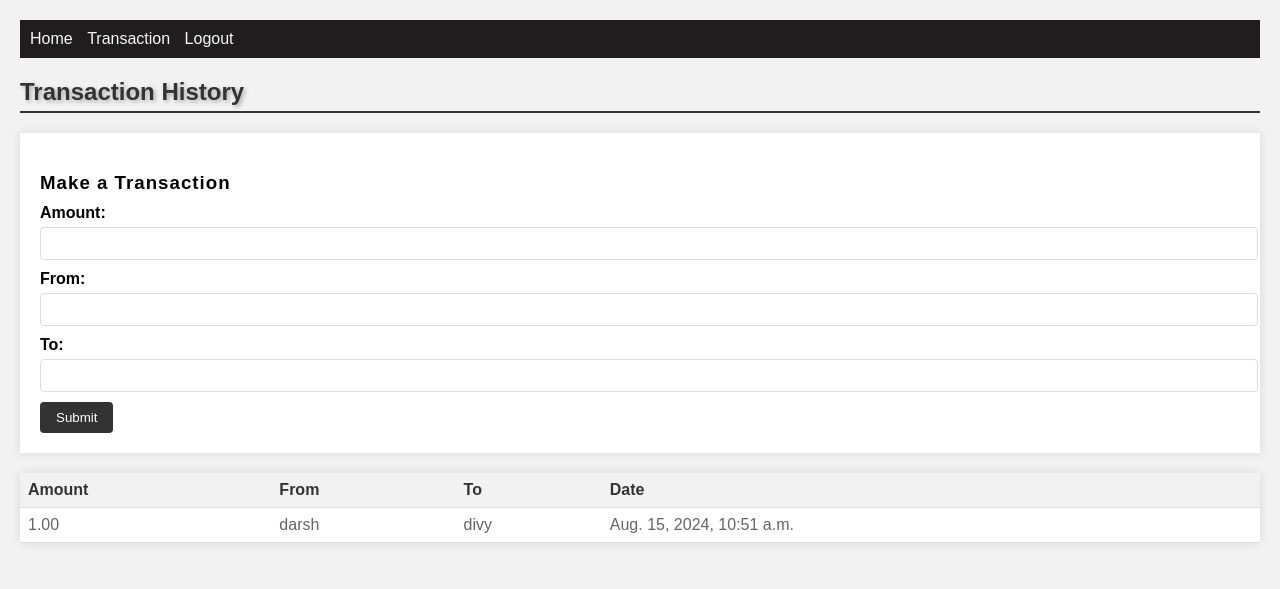
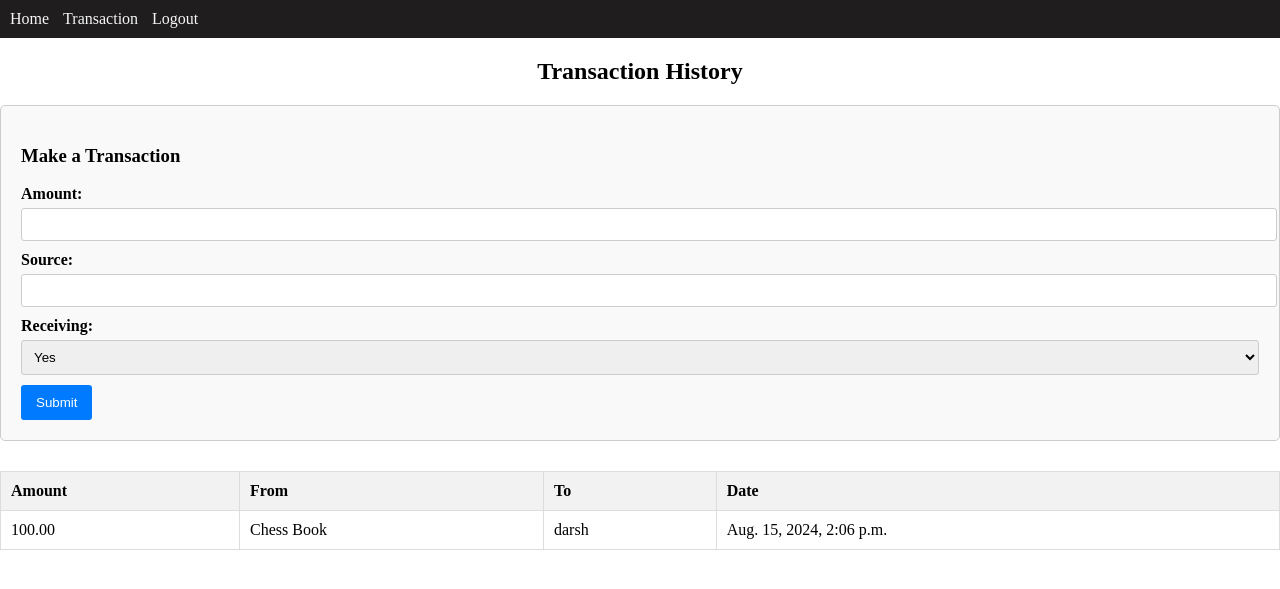
Before and after one commit to someonewhoexists1210/FinanceAPI, a Django app: page /transaction/ in a window 1280 px wide. Shown: the top 589 px of the page. Run offline with Django 5.2, Linux system fonts and the light colour scheme; a user stored in the database is signed in; data comes from the database, SQL or seed files in the repository.

Commit message:
Changed model

```diff
--- a/frontend/static/css/transaction.css
+++ b/frontend/static/css/transaction.css
@@ -1,99 +1,16 @@
-body {
-    font-family: Arial, sans-serif;
-    background-color: #f2f2f2;
-}
-
-h2 {
-    color: #333;
+#title {
     font-size: 24px;
     font-weight: bold;
-    margin-bottom: 10px;
-    text-shadow: 2px 2px 4px rgba(0, 0, 0, 0.3);
-}
-
-h4 {
-    color: #666;
-    font-size: 18px;
-    margin-bottom: 5px;
-    text-transform: uppercase;
-}
-
-input[type="hidden"] {
-    display: none;
-}
-
-/* Additional Styling */
-
-body {
-    padding: 20px;
-}
-
-h2 {
-    border-bottom: 2px solid #333;
-    padding-bottom: 5px;
-}
-
-h4 {
-    font-weight: bold;
-    letter-spacing: 1px;
-}
-
-input[type="hidden"] {
-    visibility: hidden;
-}
-
-table {
-    width: 100%;
-    border-collapse: collapse;
-}
-
-th, td {
-    padding: 8px;
-    text-align: left;
-    border-bottom: 1px solid #ddd;
-}
-
-tr:hover {
-    background-color: #f5f5f5;
-}
-
-
-table {
-    margin-top: 20px;
-    background-color: #fff;
-    box-shadow: 0px 0px 10px rgba(0, 0, 0, 0.1);
-}
-
-th {
-    background-color: #f2f2f2;
-    color: #333;
-    font-weight: bold;
-}
-
-td {
-    background-color: #fff;
-    color: #666;
-}
-
-tr:nth-child(even) {
-    background-color: #f9f9f9;
+    margin-bottom: 20px;
+    text-align: center;
 }
 
 #transaction-form {
-    margin-top: 20px;
+    margin-bottom: 30px;
     padding: 20px;
-    background-color: #fff;
-    box-shadow: 0px 0px 10px rgba(0, 0, 0, 0.1);
-}
-
-#transaction-form h3 {
-    font-weight: bold;
-    letter-spacing: 1px;
-    margin-bottom: 10px;
-}
-
-#transaction-form form {
-    margin-top: 10px;
+    border: 1px solid #ccc;
+    border-radius: 5px;
+    background-color: #f9f9f9;
 }
 
 #transaction-form label {
@@ -102,24 +19,44 @@ tr:nth-child(even) {
     font-weight: bold;
 }
 
-#transaction-form input[type="number"],
-#transaction-form input[type="text"] {
+#transaction-form input,
+#transaction-form select {
     width: 100%;
     padding: 8px;
-    border: 1px solid #ddd;
-    border-radius: 4px;
     margin-bottom: 10px;
+    border: 1px solid #ccc;
+    border-radius: 3px;
 }
 
-#transaction-form button[type="submit"] {
-    padding: 8px 16px;
-    background-color: #333;
-    color: #fff;
+#transaction-form button {
+    padding: 10px 15px;
+    background-color: #007bff;
+    color: white;
     border: none;
-    border-radius: 4px;
+    border-radius: 3px;
     cursor: pointer;
 }
 
-#transaction-form button[type="submit"]:hover {
-    background-color: #555;
+#transaction-form button:hover {
+    background-color: #0056b3;
 }
+
+#list {
+    margin-top: 20px;
+}
+
+#list table {
+    width: 100%;
+    border-collapse: collapse;
+}
+
+#list th, #list td {
+    padding: 10px;
+    border: 1px solid #ddd;
+    text-align: left;
+}
+
+#list th {
+    background-color: #f2f2f2;
+    font-weight: bold;
+}
--- a/frontend/templates/transaction.html
+++ b/frontend/templates/transaction.html
@@ -15,12 +15,16 @@
         <label for="amount">Amount:</label>
         <input type="number" name="amount" id="amount" required>
         <br>
-        <label for="fromUser">From:</label>
-        <input type="text" name="fromUser" id="fromUser" required>
+        <label for="source">Source:</label>
+        <input name="source" id="source" required>
         <br>
-        <label for="toUser">To:</label>
-        <input type="text" name="toUser" id="toUser" required>
+        <label for="receiving">Receiving:</label>
+        <select name='recieving' id='receiving'>
+            <option value='1'>Yes</option>
+            <option value='0'>No</option>
+        </select>
         <br>
+
         <button type="submit">Submit</button>
     </form>
 </div>
@@ -36,8 +40,13 @@
         {% for transaction in transactions %}
             <tr>
                 <td>{{ transaction.amount }}</td>
-                <td>{{ transaction.fromUser }}</td>
-                <td>{{ transaction.toUser }}</td>
+                {% if transaction.recieving %}
+                    <td>{{ transaction.source }}</td>
+                    <td>{{ transaction.user }}</td>
+                {% else %}
+                    <td>{{ transaction.source }}</td>
+                    <td>{{ transaction.user }}</td>
+                {% endif %}
                 <td>{{ transaction.date }}</td>
             </tr>
         {% endfor %}
--- a/frontend/views.py
+++ b/frontend/views.py
@@ -12,26 +12,21 @@ def index(request):
 @login_required(login_url='/log/')
 def transaction(request):
     if request.method == 'POST':
-        fromUser = request.POST.get('fromUser')
-        toUser = request.POST.get('toUser')
-        amount = Decimal(request.POST.get('amount'))
+        amount = Decimal(request.POST['amount'])
+        isReciever = request.POST['recieving'] == '1'
 
-        if fromUser != request.user.username and toUser != request.user.username:
-            return HttpResponse('Can\'t transfer to self', status=400)
+        if amount <= 0:
+            return HttpResponse('Invalid amount')
 
         try:
-            fromUser = User.objects.get(username=fromUser)
-        except User.DoesNotExist:
-            return HttpResponse('From User not found', status=404)
-        try:
-            toUser = User.objects.get(username=toUser)
-        except User.DoesNotExist:
-            return HttpResponse('To User not found', status=404)
+            if isReciever:
+                request.user.recieve(request.POST.get('source', 'Unknown'), amount)
+            else:
+                if amount > request.user.balance:
+                    return HttpResponse('Insufficient balance')
+                request.user.transfer(request.POST.get('source', 'Unknown'), amount)
+        except Exception as e:
+            return HttpResponse(str(e))
 
-        # if fromUser.balance < amount:
-        #     return HttpResponse(fromUser.username + ' has insufficient funds ' + fromUser.password, status=400)
-        #     return HttpResponse('Insufficient funds', status=400)
-
-        fromUser.transfer(toUser, amount)
     transactions = request.user.get_transactions()
     return render(request, 'transaction.html', {'transactions': transactions})
--- a/user/models.py
+++ b/user/models.py
@@ -16,19 +16,24 @@ class CustomUser(AbstractUser):
 
     def transfer(self, to, amount):
         self.balance -= amount
-        to.balance += amount
         self.save()
-        to.save()
-        Transaction.objects.create(fromUser=self, toUser=to, amount=amount)
+        Transaction.objects.create(user=self, source=to, amount=amount)
+
+    def recieve(self, fromUser, amount):
+        self.balance += amount
+        self.save()
+        Transaction.objects.create(user=self, source=fromUser, amount=amount, isReciever=True)
 
     def get_transactions(self):
-        return Transaction.objects.filter(models.Q(fromUser=self) | models.Q(toUser=self))
+        return Transaction.objects.filter(user=self)
 
 class Transaction(models.Model):
-    fromUser = models.ForeignKey(CustomUser, on_delete=models.CASCADE, related_name='from_user', null=True)
-    toUser = models.ForeignKey(CustomUser, on_delete=models.CASCADE, related_name='to_user', null=True)
+    user = models.ForeignKey(CustomUser, on_delete=models.CASCADE, related_name='user', null=True)
+    source = models.CharField(max_length=100, default='Unknown')
+    isReciever = models.BooleanField(default=False)
     amount = models.DecimalField(max_digits=10, decimal_places=2)
     date = models.DateTimeField(auto_now_add=True)
 
     def __str__(self):
-        return f"Transaction: {self.amount} - {self.date}"
+        return f'''Transaction: {str(self) if self.isReciever else self.source}{self.amount}
+        -> {self.source if self.isReciever else str(self)} --- {self.date}'''
```
Also changed, not shown: db.sqlite3, user/migrations/0007_remove_transaction_fromuser_and_more.py (added).
